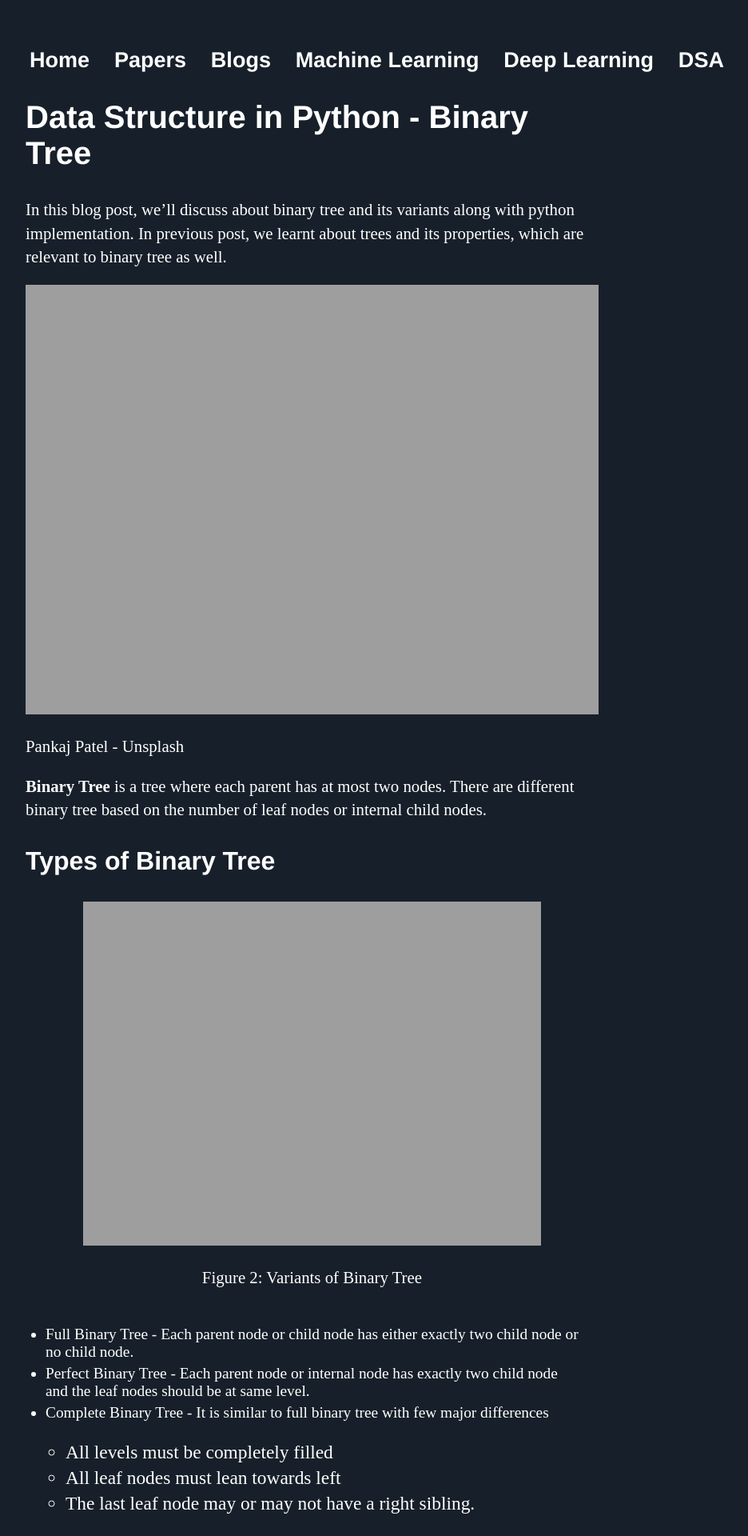
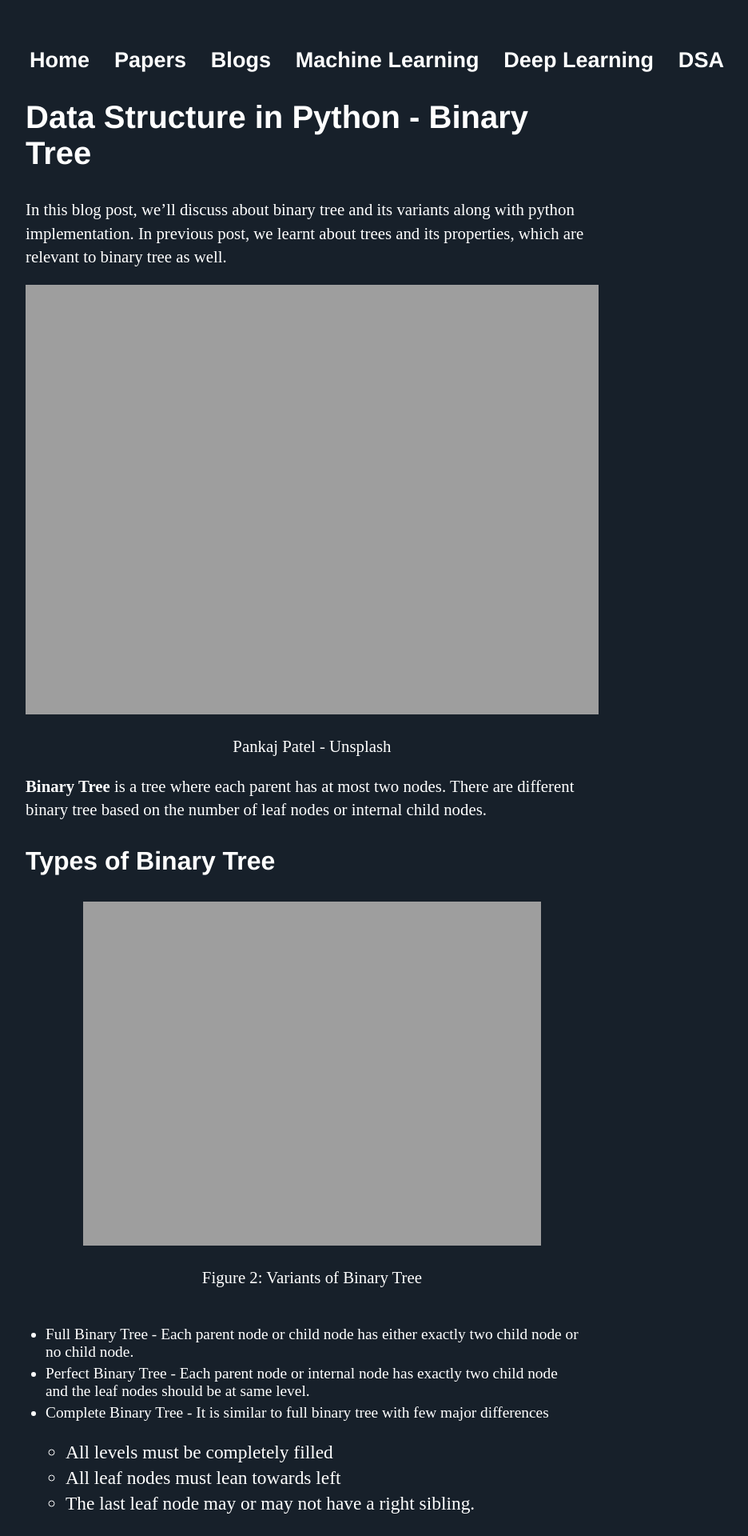
Before and after one commit to Mayurji/mayurji.github.io, a Jekyll site: the page built from _data-structure-algorithms/2021-01-31-DSA_7.md, in a window 1280 px wide. Shown: the top 1920 px of the page at 80% size, without its empty margins (160-1096 px from the left). Built offline with Jekyll 4.4.1, drawn with Linux system fonts in a browser that asks for light colours; comment, search, counter and statistics services are not loaded.

Commit message:
Update 2021-01-31-DSA_7.md

```diff
--- a/_data-structure-algorithms/2021-01-31-DSA_7.md
+++ b/_data-structure-algorithms/2021-01-31-DSA_7.md
@@ -11,8 +11,9 @@
 
 <center>
 <img src="{{site.url}}/assets/images/dsa/pankaj-patel-_SgRNwAVNKw-unsplash.jpg" style="zoom: 5%; background-color:#DCDCDC;" width="100%" height=auto/><br>
+<p> Pankaj Patel - Unsplash </p>
 </center>
-<p> Pankaj Patel - Unsplash </p>
+
 
 **Binary Tree** is a tree where each parent has at most two nodes. There are different binary tree based on the number of leaf nodes or internal child nodes.
 
```
